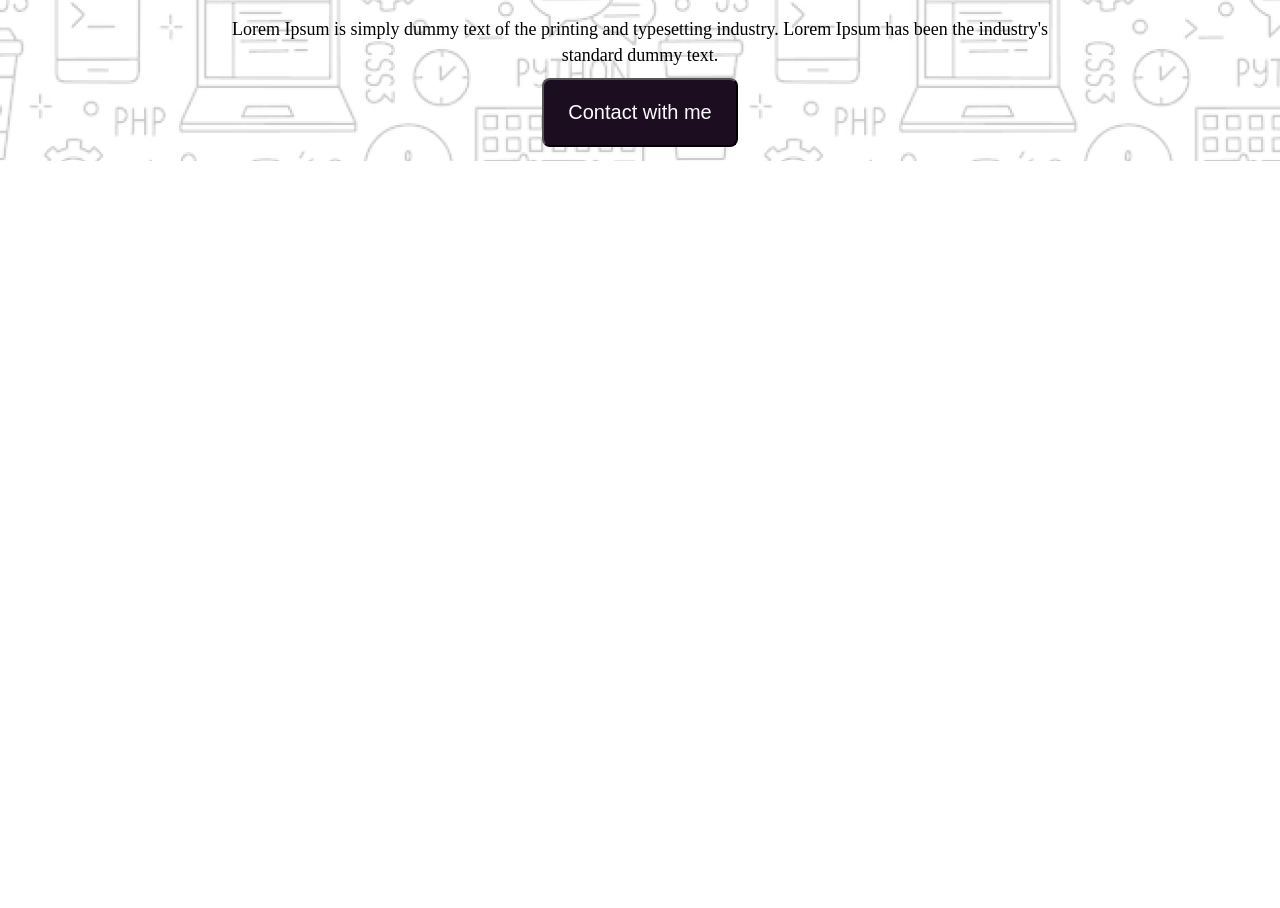
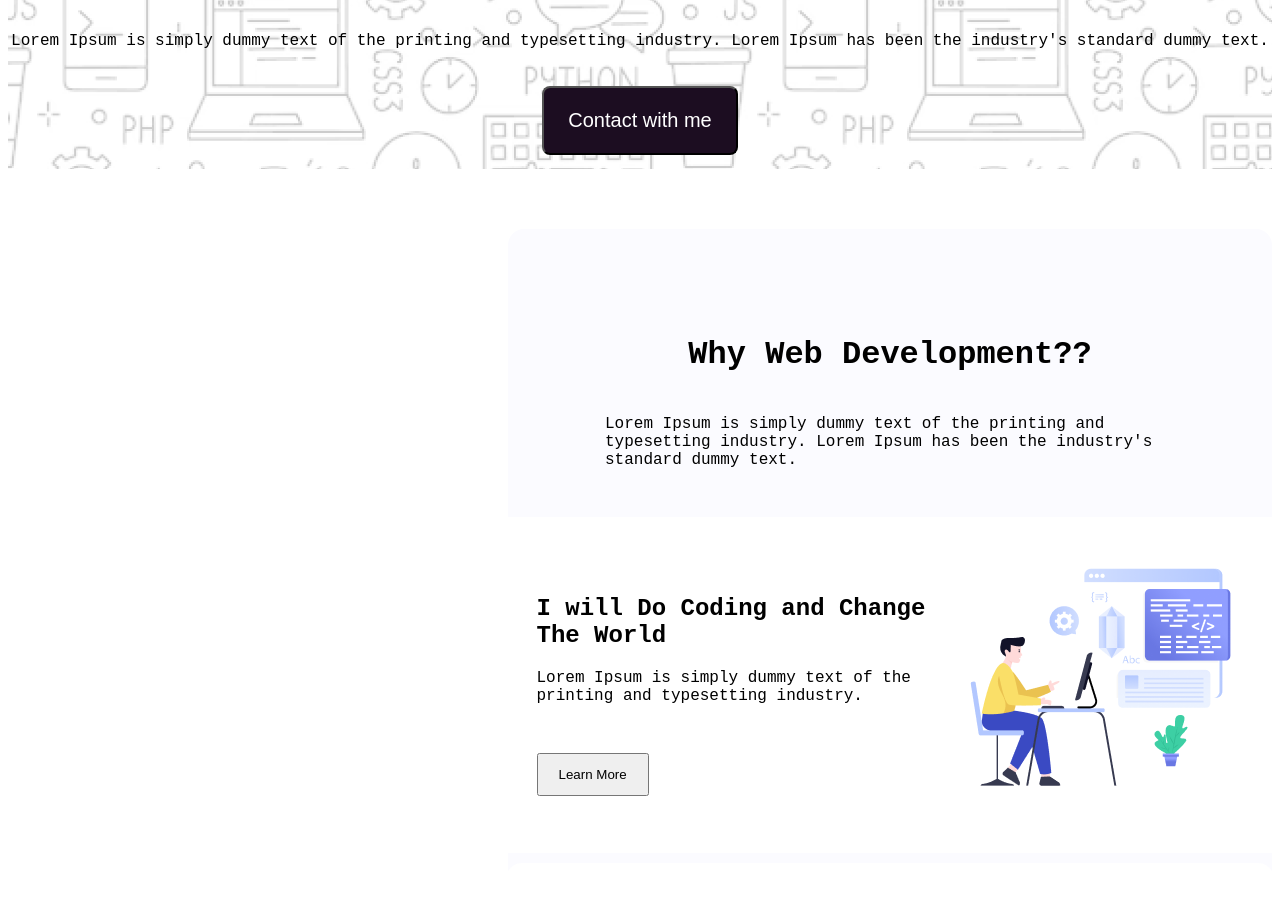
Before and after one commit to noorjahan220/Assignment_1, a plain HTML site: page index.html in a window 1280 px wide. Shown: the part 491-1399 px from the top of the page. Before the commit the page ends 800 px from the top, so only its background shows below. Drawn offline with Linux system fonts and the light colour scheme; a web font is replaced by a local one.

Commit message:
added web devolopment section

```diff
--- a/index.html
+++ b/index.html
@@ -4,20 +4,22 @@
 <head>
     <meta charset="UTF-8">
     <meta name="viewport" content="width=device-width, initial-scale=1.0">
-
+    <link rel="preconnect" href="https://fonts.googleapis.com">
+<link rel="preconnect" href="https://fonts.gstatic.com" crossorigin>
+<link href="https://fonts.googleapis.com/css2?family=Azeret+Mono:ital,wght@0,100..900;1,100..900&display=swap" rel="stylesheet">
     <title>Assignment_1</title>
     <link rel="stylesheet" href="styles/style.css">
 
 </head>
 
-<body>
+<body class="azeret-mono-normal">
     <header>
         <section class="banner">
             <div>
                 <img src="assets/Group.png" alt="" class="banner-img">
             </div>
             <h1 class="banner-title">"In the near future, I hope to become a Developer."</h1>
-            <p class="banner-discription">
+            <p class="discription">
                 Lorem Ipsum is simply dummy text of the printing and typesetting industry. Lorem Ipsum has been the
                 industry's standard dummy text.
             </p>
@@ -29,6 +31,39 @@
     </header>
     <main>
 
+        <section class="web-development-section">
+            <h1 class="web-title">Why Web Development??</h1>
+            <p class="discription">Lorem Ipsum is simply dummy text of the printing and typesetting industry. Lorem Ipsum has been the industry's standard dummy text.</p>
+            <section class="web-parent">
+                <div class="child">
+                    <h2 class="child-title">I will Do Coding and Change The World</h2>
+                    <p class="discription">Lorem Ipsum is simply dummy text of the printing and typesetting industry.</p>
+                    <button class="learn-btn">Learn More</button>
+
+                </div>
+                <img src="assets/Layer_1.png" alt="">
+            </section>
+            <section class="web-parent">
+                <img src="assets/Group 3.png" alt="">
+                <div class="child">
+                    <h2 class="child-title">I will help People by creating Modern Web System</h2>
+                    <p class="discription">Lorem Ipsum is simply dummy text of the printing and typesetting industry.</p>
+                    <button class="learn-btn">Learn More</button>
+
+                </div>
+
+            </section>
+            <section class="web-parent">
+                <div class="child">
+                    <h2 class="child-title">I will Do Coding and Change The World</h2>
+                    <p class="discription">Lorem Ipsum is simply dummy text of the printing and typesetting industry.</p>
+                    <button class="learn-btn">Learn More</button>
+
+                </div>
+                <img src="assets/Group 4.png" alt="">
+            </section>
+            </section>
+
     </main>
     <footer>
 
--- a/styles/style.css
+++ b/styles/style.css
@@ -1,8 +1,10 @@
 /* banner styles */
-*{
-    margin: 0;
-    padding: 0;
 
+.azeret-mono-normal{
+  font-family: "Azeret Mono", monospace;
+  font-optical-sizing: auto;
+  font-weight: ;
+  font-style: normal;
 }
 
 .banner {
@@ -12,6 +14,7 @@
     flex-direction: column;
     justify-content: center;
     align-items: center;
+    gap: 10px;
 
 }
 .banner-img{
@@ -24,16 +27,13 @@
     color: #0D1321;
     font-weight: bolder;
     line-height: 68px;
-    width: 32%;
+    width: 998px;
     text-align: center;
     margin-bottom: 24px;
 }
-.banner-discription{
-    font-size: 18px;
-    line-height: 26px;
-    width: 852px;
-    text-align: center;
-}
+.discription{
+    font-size: 16px;
+    }
 .banner-btn{
     border-radius: 8px;
     padding: 21px 24px;
@@ -44,3 +44,45 @@
     font-size: 20px;
     font-weight: 500;
 }
+/* web development section  */
+
+.web-development-section{
+    display: flex;
+    flex-direction: column;
+    justify-content: center;
+    align-items: center;
+    padding: 80px 97px;
+    max-width: 1140px;
+    border-radius: 16px;
+    background-color: #fbfbff;
+    margin-left: 500px;
+    margin-top: 60px;
+}
+.web-title{
+    font-size: 32px;
+    font-weight: 800;
+}
+.web-development-section .discription{
+    margin-bottom: 48px;
+}
+.web-parent{
+    display: flex;
+    align-items: center;
+    gap: 32px;
+    background-color: #FFFFFF;
+    margin-bottom: 10px;
+    border-radius: 16px;
+    padding: 48px 48px ;
+
+
+}
+.web-parent .child-title{
+    width: 400px;
+}
+.web-parent .learn-btn{
+    padding: 12px 20px;
+}
+.web-parent img{
+    height: 240px;
+
+}
```
